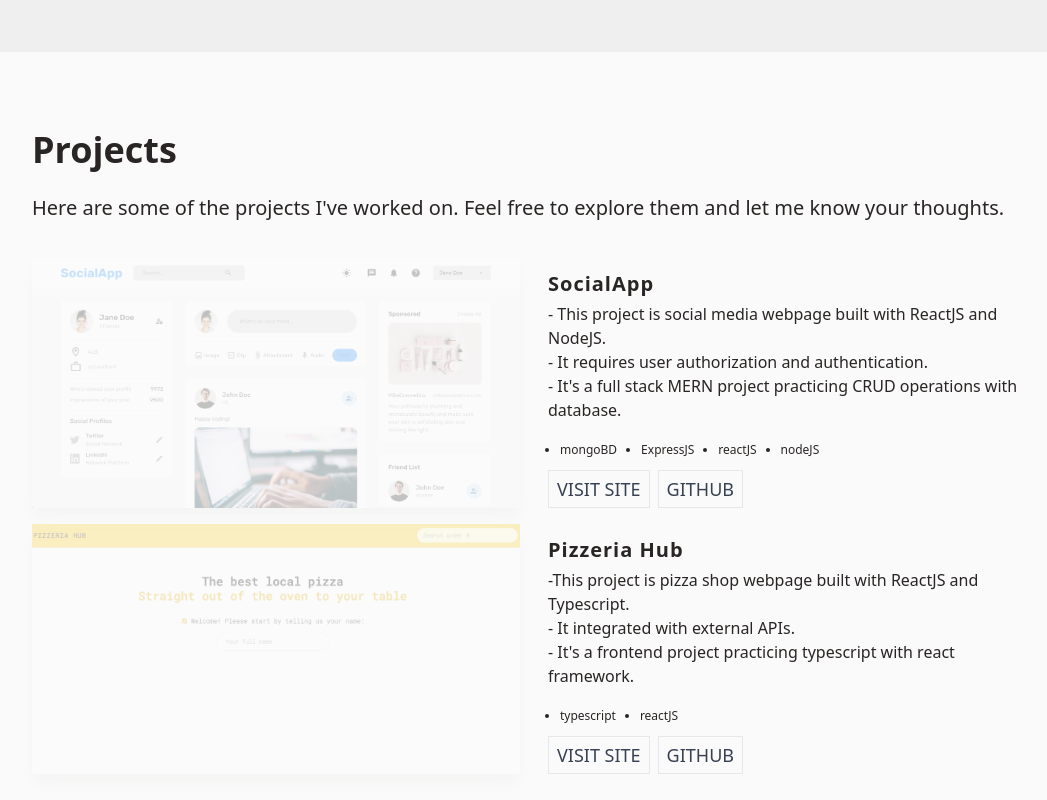
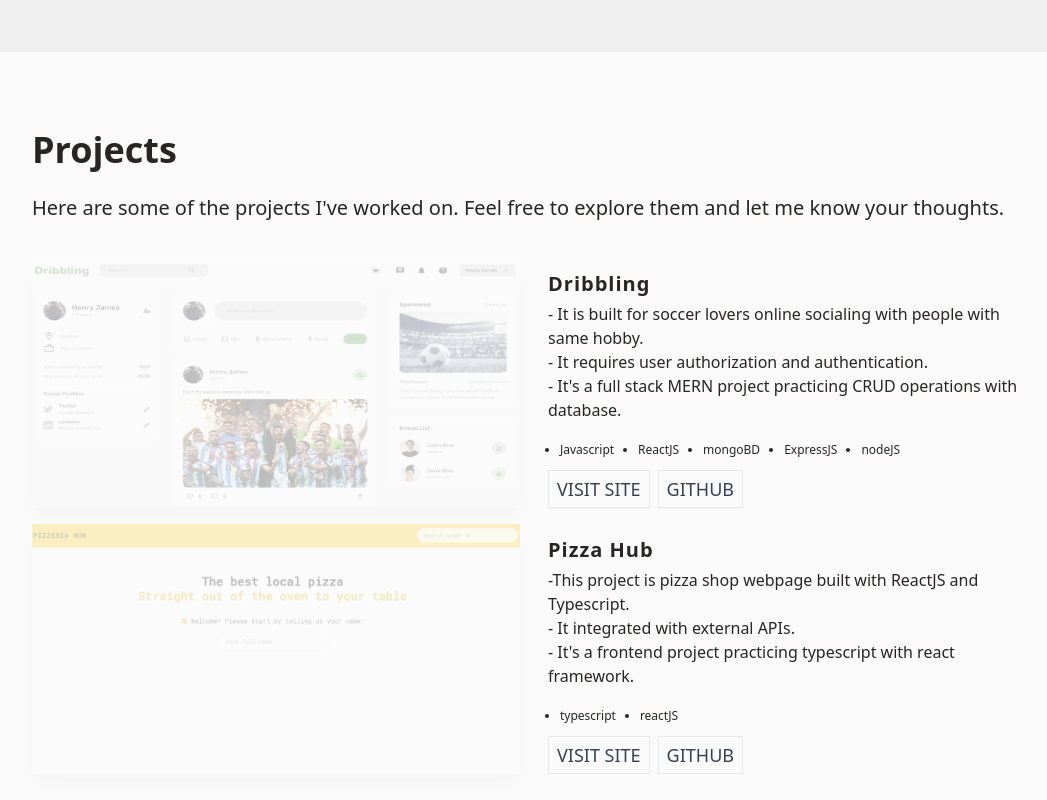
Before and after one commit to Ra3L/Ra3L.github.io, a React (Vite) app: page / in a window 1280 px wide. Shown: the part 2348-3148 px from the top of the page, without its empty margins (112-1159 px from the left). Built offline with nearby package versions, Linux system fonts and the light colour scheme.

Commit message:
update project info

```diff
--- a/src/data/data.js
+++ b/src/data/data.js
@@ -1,22 +1,22 @@
-import SocialApp from "../assets/projects/SocialApp.png";
+import Dribbling from "../assets/projects/Dribbling.png";
 import PizzaHub from "../assets/projects/PizzaHub.jpg";
 
 export const data = [
   {
     id: 1,
-    name: "SocialApp",
-    image: SocialApp,
-    github: "https://github.com/Rha3L/socialapp-mern",
-    live: "https://socialapp-mern.vercel.app/",
+    name: "Dribbling",
+    image: Dribbling,
+    github: "https://github.com/Rha3L/dribbling-mern",
+    live: "https://dribbling.vercel.app/",
     description:
-      "- This project is social media webpage built with ReactJS and NodeJS.\n- It requires user authorization and authentication.\n- It's a full stack MERN project practicing CRUD operations with database.",
-    tech: ["mongoBD", "ExpressJS", "reactJS", "nodeJS"],
+      "- It is built for soccer lovers online socialing with people with same hobby. \n- It requires user authorization and authentication.\n- It's a full stack MERN project practicing CRUD operations with database.",
+    tech: ["Javascript", "ReactJS", "mongoBD", "ExpressJS", "nodeJS"],
   },
   {
     id: 2,
-    name: "Pizzeria Hub",
+    name: "Pizza Hub",
     image: PizzaHub,
-    github: "https://github.com/Rha3L/pizzeriahub-ts",
+    github: "https://github.com/Rha3L/pizzahub-ts",
     live: "https://pizzeriahub.vercel.app/",
     description:
       "-This project is pizza shop webpage built with ReactJS and Typescript.\n- It integrated with external APIs. \n- It's a frontend project practicing typescript with react framework.",
```
Also changed, not shown: src/assets/projects/Dribbling.png (added).
